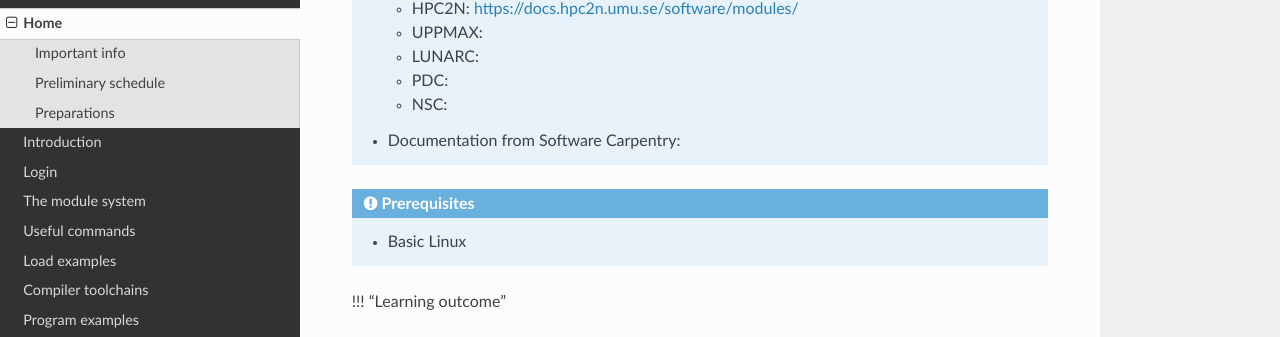
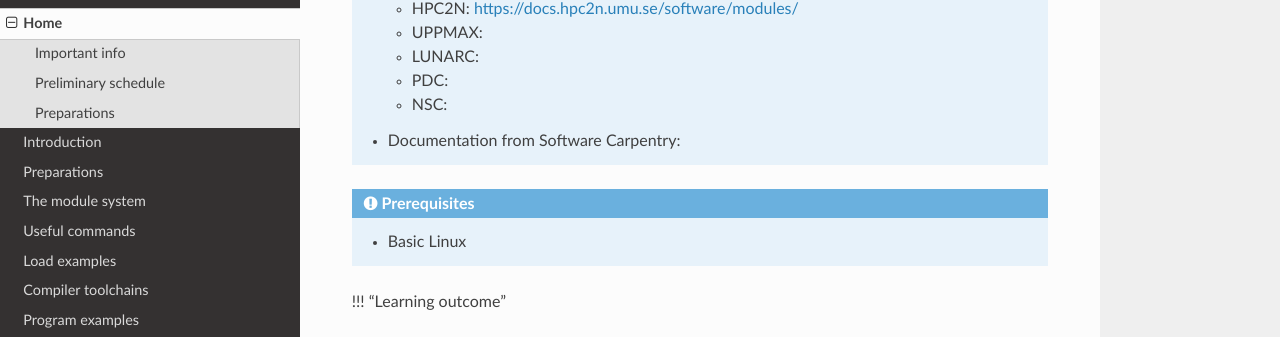
Before and after one commit to hpc2n/selecting-modules, an MkDocs documentation site: the page built from docs/index.md, in a window 1280 px wide. Shown: the part 348-685 px from the top of the page. Built offline with MkDocs 1.6.1, drawn with Linux system fonts in a browser that asks for light colours; nearby versions of some CDN libraries.

Commit message:
New attempt

```diff
--- a/mkdocs.yml
+++ b/mkdocs.yml
@@ -1,4 +1,4 @@
-site_name: Login and selecting software modules
+site_name: Selecting software modules
 site_url: https://hpc2n.github.io/selecting-modules/
 site_description: Material for the course Login and selecting software modules
 site_dir: site.build
@@ -31,7 +31,7 @@
 nav:
   - Home: index.md
   - Introduction: intro.md
-  - Login: login.md
+  - Preparations: prep.md
   - The module system: module-overview.md
   - Useful commands: commands.md
   - Load examples: loading.md
```
Also changed, not shown: 1 other file.
